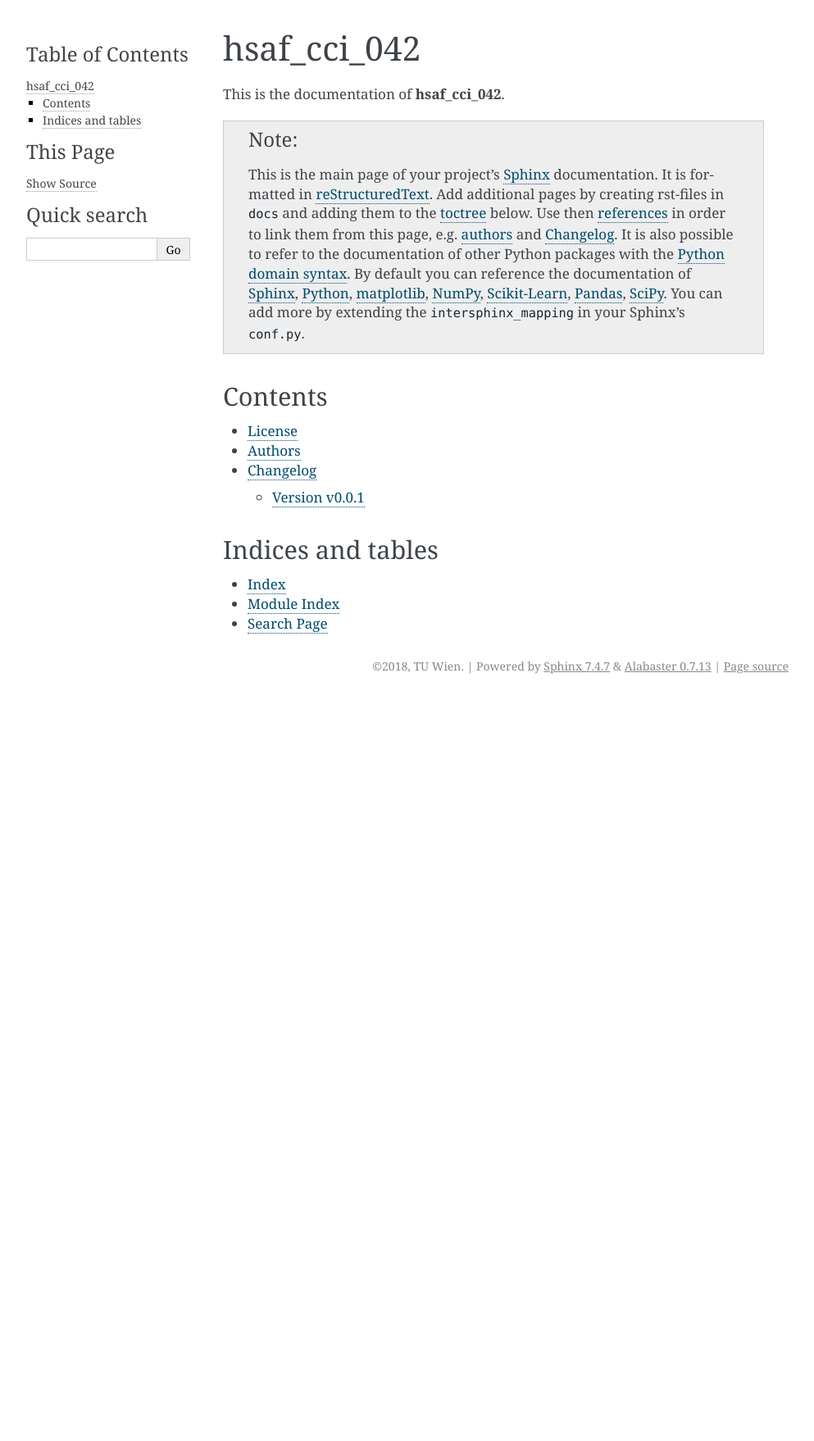
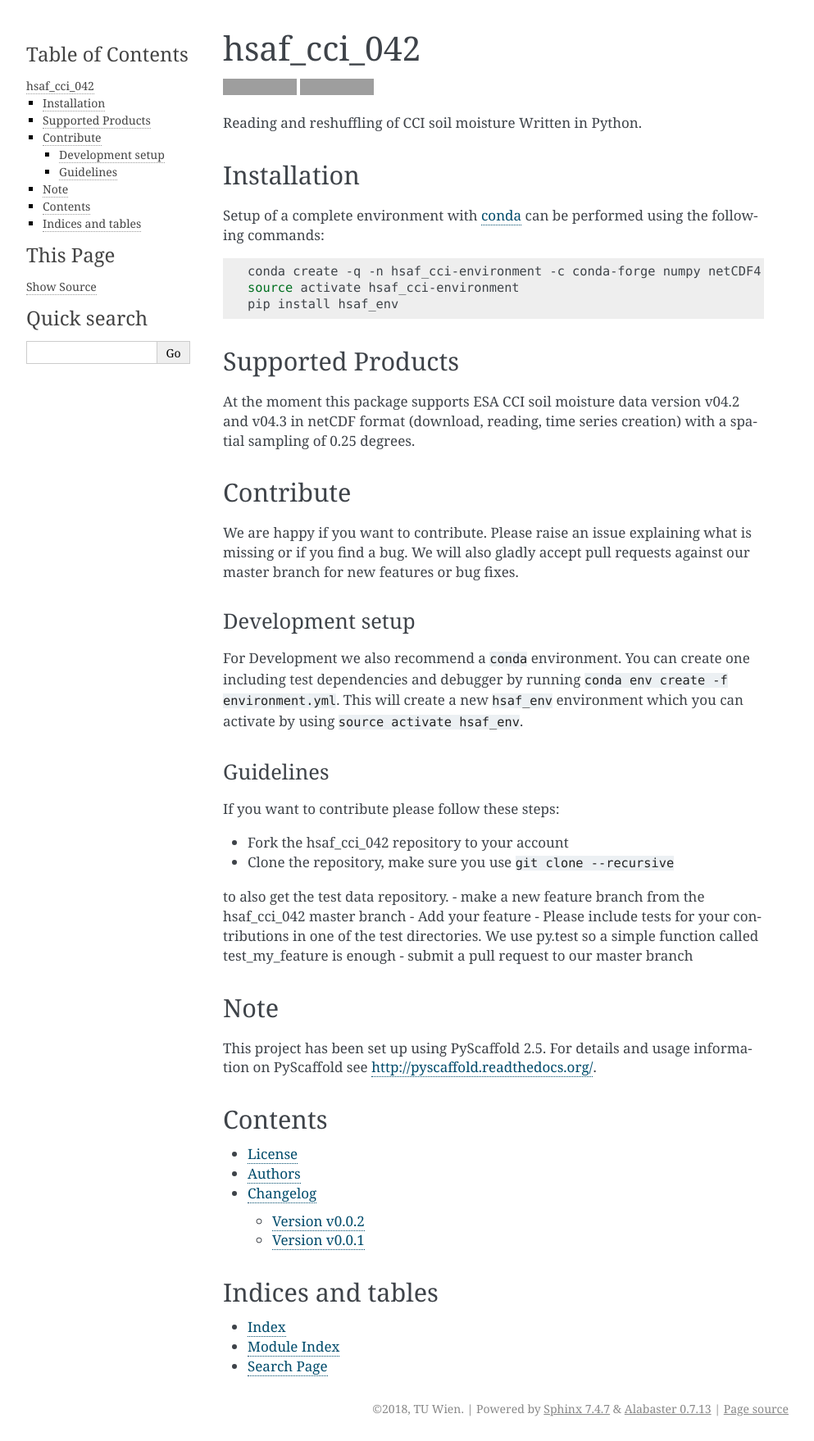
Before and after one commit to TUW-GEO/esa_cci_sm, a Sphinx documentation site: the page built from docs/index.rst, in a window 1280 px wide. Shown: the whole page at 82% size, without its empty margins (148-1141 px from the left). Built offline with Sphinx 7.4.7, drawn with Linux system fonts in a browser that asks for light colours; formulas are drawn with MathJax 3; pages that are not in the unit, such as notebooks, are missing from menus; before the commit the page ends 900 px from its top, so only the background shows below that; grey boxes are pictures that could not be loaded.

Commit message:
update readme, changlog, doc

```diff
--- a/CHANGES.rst
+++ b/CHANGES.rst
@@ -2,8 +2,14 @@
 Changelog
 =========
 
+Version v0.0.2
+==============
+
+- Changing point of origin of gpis to bottom left corner
+
 Version v0.0.1
 ==============
 
+- Initial version
 - Add CCI reshuffle function
 - Add CCI readers
--- a/README.rst
+++ b/README.rst
@@ -21,17 +25,41 @@ commands:
   source activate hsaf_cci-environment
   pip install hsaf_env
 
-.. note::
+Supported Products
+==================
 
-   Reading grib files does not work on Windows as far as we know. It might be
-   possible to compile the ECMWF C library but we have not done it yet.
+At the moment this package supports ESA CCI soil moisture data version
+v04.2 and v04.3 in netCDF format (download, reading, time series creation)
+with a spatial sampling of 0.25 degrees.
 
-Documentation
-=============
+Contribute
+==========
 
-.. image:: https://readthedocs.org/projects/hsaf-cci-042/badge/?version=latest
-    :target: http://hsaf-cci-042.readthedocs.io/en/latest/?badge=latest
-    :alt: Documentation Status
+We are happy if you want to contribute. Please raise an issue explaining what
+is missing or if you find a bug. We will also gladly accept pull requests
+against our master branch for new features or bug fixes.
+
+Development setup
+-----------------
+
+For Development we also recommend a ``conda`` environment. You can create one
+including test dependencies and debugger by running
+``conda env create -f environment.yml``. This will create a new ``hsaf_env``
+environment which you can activate by using ``source activate hsaf_env``.
+
+Guidelines
+----------
+
+If you want to contribute please follow these steps:
+
+- Fork the hsaf_cci_042 repository to your account
+- Clone the repository, make sure you use ``git clone --recursive``
+to also get the test data repository.
+- make a new feature branch from the hsaf_cci_042 master branch
+- Add your feature
+- Please include tests for your contributions in one of the test directories.
+We use py.test so a simple function called test_my_feature is enough
+- submit a pull request to our master branch
 
 Note
 ====
--- a/docs/index.rst
+++ b/docs/index.rst
@@ -1,29 +1,4 @@
-============
-hsaf_cci_042
-============
-
-This is the documentation of **hsaf_cci_042**.
-
-.. note::
-
-    This is the main page of your project's `Sphinx <http://sphinx-doc.org/>`_
-    documentation. It is formatted in `reStructuredText
-    <http://sphinx-doc.org/rest.html>`__. Add additional pages by creating
-    rst-files in ``docs`` and adding them to the `toctree
-    <http://sphinx-doc.org/markup/toctree.html>`_ below. Use then
-    `references <http://sphinx-doc.org/markup/inline.html>`__ in order to link
-    them from this page, e.g. :ref:`authors <authors>` and :ref:`changes`.
-    It is also possible to refer to the documentation of other Python packages
-    with the `Python domain syntax
-    <http://sphinx-doc.org/domains.html#the-python-domain>`__. By default you
-    can reference the documentation of `Sphinx <http://sphinx.pocoo.org>`__,
-    `Python <http://docs.python.org/>`__, `matplotlib
-    <http://matplotlib.sourceforge.net>`__, `NumPy
-    <http://docs.scipy.org/doc/numpy>`__, `Scikit-Learn
-    <http://scikit-learn.org/stable>`__, `Pandas
-    <http://pandas.pydata.org/pandas-docs/stable>`__, `SciPy
-    <http://docs.scipy.org/doc/scipy/reference/>`__. You can add more by
-    extending the ``intersphinx_mapping`` in your Sphinx's ``conf.py``.
+.. include:: ../README.rst
 
 Contents
 ========
```
Also changed, not shown: other parts of README.rst (+4 -0 lines).
